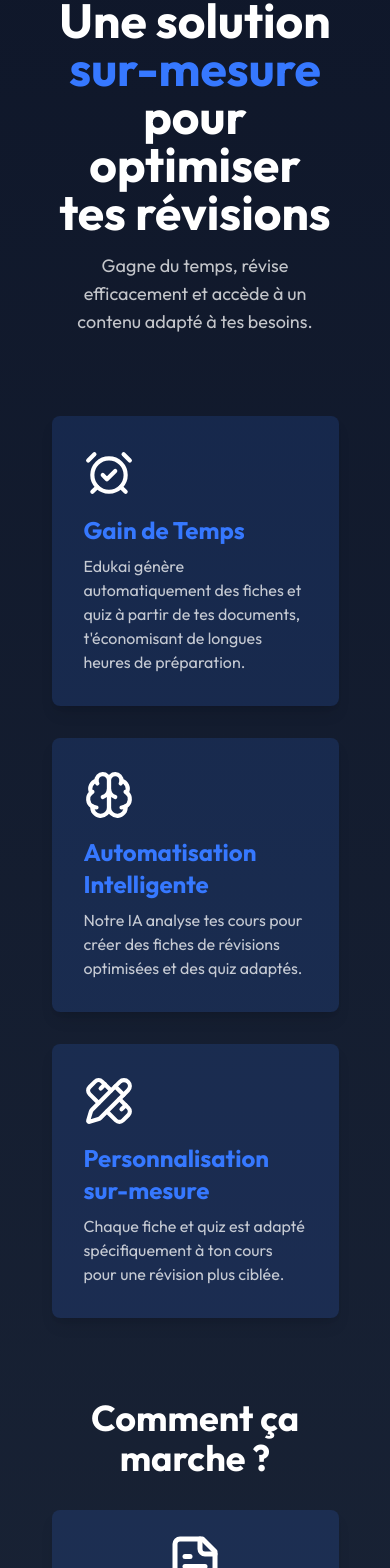
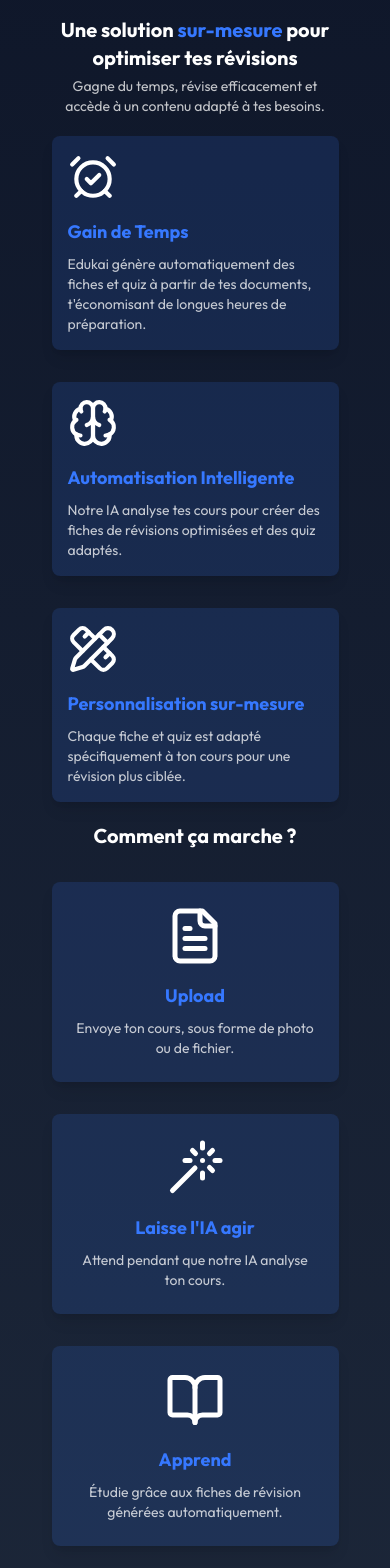
Before and after one commit to TristanHourtoulle/Edukai-landing-page, a Next.js app: page /solution in a window 390 px wide. Shown: the part 60-1628 px from the top of the page. Built offline with nearby package versions, Linux system fonts and the light colour scheme.

Commit message:
feat: make solution pages responsive

```diff
--- a/app/solution/page.tsx
+++ b/app/solution/page.tsx
@@ -11,14 +11,14 @@
 
 export default function Solution() {
   return (
-    <div className="outfit-regular w-full h-full flex flex-col items-center justify-center gap-20 pb-[5%] px-8">
+    <div className="outfit-regular w-full h-full flex flex-col items-center justify-center gap-5 lg:gap-20 pb-[5%] px-8 mt-5 lg:mt-0">
       {/* Section 1: En-tête et Résumé */}
-      <section className="text-center max-w-2xl">
-        <h1 className="text-5xl text-white font-bold">
+      <section className="text-center w-full lg:max-w-2xl">
+        <h1 className="text-xl lg:text-5xl text-white font-bold">
           Une solution <span className="text-primary-500">sur-mesure</span> pour
           optimiser tes révisions
         </h1>
-        <p className="text-lg text-white text-opacity-75 mt-4">
+        <p className="text-sm lg:text-lg text-white text-opacity-75 mt-1 lg:mt-4">
           Gagne du temps, révise efficacement et accède à un contenu adapté à
           tes besoins.
         </p>
@@ -26,34 +26,34 @@
 
       {/* Section 2: Fonctionnalités Principales */}
       <section className="grid grid-cols-1 md:grid-cols-3 gap-8 w-full max-w-6xl">
-        <div className="flex flex-col justify-between bg-primary-500 bg-opacity-15 rounded-lg p-8 shadow-lg hover:scale-105 transform transition-all">
+        <div className="flex flex-col justify-between bg-primary-500 bg-opacity-15 rounded-lg p-4 lg:p-8 shadow-lg hover:scale-105 transform transition-all">
           <AlarmClockCheck size={50} className="text-white" />
-          <h3 className="text-2xl text-primary-500 font-semibold mt-4">
+          <h3 className="text-lg lg:text-2xl text-primary-500 font-semibold mt-4">
             Gain de Temps
           </h3>
-          <p className="text-white text-opacity-75 mt-2">
+          <p className="text-white text-opacity-75 text-sm lg:text-lg mt-2">
             Edukai génère automatiquement des fiches et quiz à partir de tes
             documents, t'économisant de longues heures de préparation.
           </p>
         </div>
 
-        <div className="flex flex-col justify-between bg-primary-500 bg-opacity-15 rounded-lg p-8 shadow-lg hover:scale-105 transform transition-all">
+        <div className="flex flex-col justify-between bg-primary-500 bg-opacity-15 rounded-lg p-4 lg:p-8 shadow-lg hover:scale-105 transform transition-all">
           <Brain size={50} className="text-white" />
-          <h3 className="text-2xl text-primary-500 font-semibold mt-4">
+          <h3 className="text-lg lg:text-2xl text-primary-500 font-semibold mt-4">
             Automatisation Intelligente
           </h3>
-          <p className="text-white text-opacity-75 mt-2">
+          <p className="text-white text-opacity-75 text-sm lg:text-lg mt-2">
             Notre IA analyse tes cours pour créer des fiches de révisions
             optimisées et des quiz adaptés.
           </p>
         </div>
 
-        <div className="flex flex-col justify-between bg-primary-500 bg-opacity-15 rounded-lg p-8 shadow-lg hover:scale-105 transform transition-all">
+        <div className="flex flex-col justify-between bg-primary-500 bg-opacity-15 rounded-lg p-4 lg:p-8 shadow-lg hover:scale-105 transform transition-all">
           <PencilRuler size={50} className="text-white" />
-          <h3 className="text-2xl text-primary-500 font-semibold mt-4">
+          <h3 className="text-lg lg:text-2xl text-primary-500 font-semibold mt-4">
             Personnalisation sur-mesure
           </h3>
-          <p className="text-white text-opacity-75 mt-2">
+          <p className="text-white text-opacity-75 text-sm lg:text-lg mt-2">
             Chaque fiche et quiz est adapté spécifiquement à ton cours pour une
             révision plus ciblée.
           </p>
@@ -62,82 +62,55 @@
 
       {/* Section 3: Processus d'utilisation */}
       <section className="text-center max-w-6xl">
-        <h2 className="text-4xl text-white font-bold mb-8">
+        <h2 className="text-xl lg:text-4xl text-white font-bold mb-8">
           Comment ça marche ?
         </h2>
         <div className="grid grid-cols-1 md:grid-cols-4 gap-8">
           <div className="flex flex-col items-center bg-primary-500 bg-opacity-15 rounded-lg p-6 shadow-lg">
             <FileText size={60} className="text-white" />
-            <h3 className="text-xl text-primary-500 font-semibold mt-4">
+            <h3 className="text-lg lg:text-xl text-primary-500 font-semibold mt-4">
               Upload
             </h3>
-            <p className="text-white text-opacity-75 mt-2">
+            <p className="text-white text-opacity-75 text-sm lg:text-lg mt-2">
               Envoye ton cours, sous forme de photo ou de fichier.
             </p>
           </div>
 
           <div className="flex flex-col items-center bg-primary-500 bg-opacity-15 rounded-lg p-6 shadow-lg">
             <Wand size={60} className="text-white" />
-            <h3 className="text-xl text-primary-500 font-semibold mt-4">
+            <h3 className="text-lg lg:text-xl text-primary-500 font-semibold mt-4">
               Laisse l'IA agir
             </h3>
-            <p className="text-white text-opacity-75 mt-2">
+            <p className="text-white text-opacity-75 text-sm lg:text-lg mt-2">
               Attend pendant que notre IA analyse ton cours.
             </p>
           </div>
 
           <div className="flex flex-col items-center bg-primary-500 bg-opacity-15 rounded-lg p-6 shadow-lg">
             <BookOpen size={60} className="text-white" />
-            <h3 className="text-xl text-primary-500 font-semibold mt-4">
+            <h3 className="text-lg lg:text-xl text-primary-500 font-semibold mt-4">
               Apprend
             </h3>
-            <p className="text-white text-opacity-75 mt-2">
+            <p className="text-white text-opacity-75 text-sm lg:text-lg mt-2">
               Étudie grâce aux fiches de révision générées automatiquement.
             </p>
           </div>
 
           <div className="flex flex-col items-center bg-primary-500 bg-opacity-15 rounded-lg p-6 shadow-lg">
             <GraduationCap size={60} className="text-white" />
-            <h3 className="text-xl text-primary-500 font-semibold mt-4">
+            <h3 className="text-lg lg:text-xl text-primary-500 font-semibold mt-4">
               Teste-toi
             </h3>
-            <p className="text-white text-opacity-75 mt-2">
+            <p className="text-white text-opacity-75 text-sm lg:text-lg mt-2">
               Teste tes connaissances avec des quiz personnalisés.
             </p>
           </div>
         </div>
       </section>
 
-      {/* Section 4: Témoignages
-      <section className="text-center max-w-4xl">
-        <h2 className="text-4xl text-white font-bold">
-          Ce que nos utilisateurs disent d'Edukai
-        </h2>
-        <div className="grid grid-cols-1 md:grid-cols-2 gap-8 mt-8">
-          <div className="bg-gray-800 bg-opacity-50 rounded-lg p-6 shadow-md">
-            <p className="text-white text-opacity-75">
-              "Edukai m'a permis de préparer mes révisions en un temps record,
-              sans perdre de temps sur des tâches répétitives."
-            </p>
-            <p className="text-primary-500 font-semibold mt-4">
-              — Alice Dupont, Étudiante
-            </p>
-          </div>
-          <div className="bg-gray-800 bg-opacity-50 rounded-lg p-6 shadow-md">
-            <p className="text-white text-opacity-75">
-              "Un outil indispensable pour tout étudiant ! Les fiches générées
-              sont claires, précises et parfaitement adaptées."
-            </p>
-            <p className="text-primary-500 font-semibold mt-4">
-              — Jean Martin, Lycéen
-            </p>
-          </div>
-        </div>
-      </section> */}
-
       {/* Section 5: CTA */}
       <section className="text-center">
-        <h2 className="text-4xl text-white font-bold">
+        <h2 className="text-2xl lg:text-4xl text-white font-bold">
           Prêt à transformer tes révisions ?
         </h2>
         <Button
```
